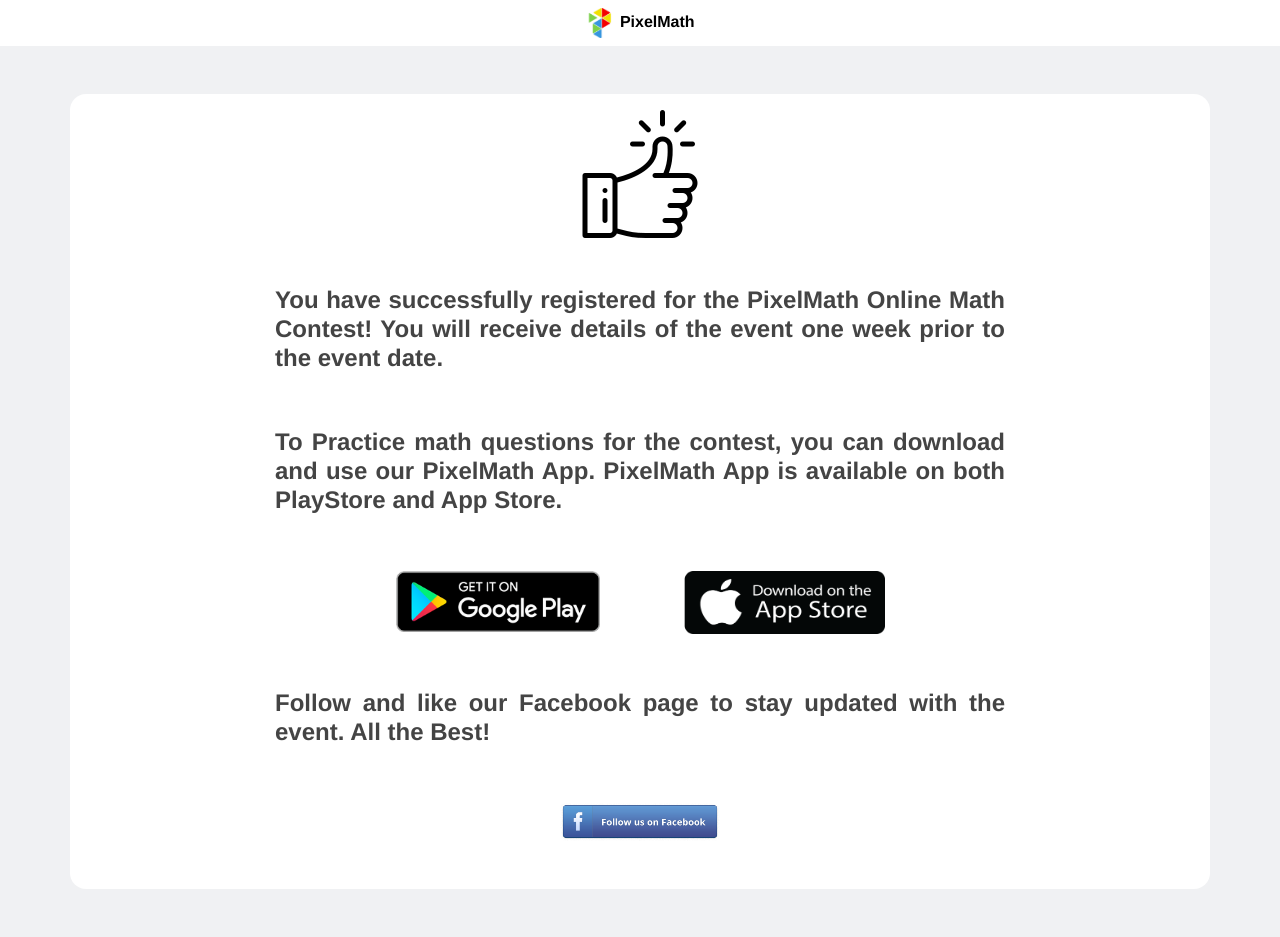
After one commit to pixelmath/website, a Flask app: page /confirmation in a window 1280 px wide. The commit adds this page. Run offline with Flask 2, Linux system fonts and the light colour scheme; parts of the project's set-up code (start-up, migrations or seed data) failed here and were passed over; some libraries are stand-ins or nearby versions.

Commit message:
confirmation page added

```diff
--- /dev/null
+++ b/app/templates/confirmation.html
@@ -0,0 +1,58 @@
+{% extends "contest_main.jinja" %}
+{% block page %}
+
+<style>
+  #white_container {
+    background: #fff;
+    border-radius: 1em;
+  }
+  @media (max-width: 480px) {
+    .app-store-container {
+        margin-top: 1em;
+    }
+  }
+</style>
+
+<div class="container text-center" id="white_container">
+  <div class="row mt-5">
+    <div class="col-sm-12 col-md-12 col-lg-12 mt-3">
+      <img src="/static/images/like.png" />
+    </div>
+  </div>
+  <div class="row mt-5">
+    <div class="col-sm-12 col-md-12 col-lg-8 offset-lg-2 text-justify">
+      <h4>You have successfully registered for the PixelMath Online Math Contest! You will receive details of the event one week prior to the event date.</h4>
+    </div>
+  </div>
+  <div class="row mt-5">
+    <div class="col-sm-12 col-md-12 col-lg-8 offset-lg-2 text-justify">
+      <h4>To Practice math questions for the contest, you can download and use our PixelMath App. PixelMath App is available on both PlayStore and App Store.</h4>
+    </div>
+  </div>
+  <div class="row mt-5">
+    <div class="col-sm-12 col-md-6 col-lg-3 offset-lg-3 text-right-lg">
+      <a id="play-store-badge" href="https://play.google.com/store/apps/details?id=com.rvjeet.pixelmath&hl=en" role="button">
+        <img width="80%" src="static/images/google-play-badge.png">
+      </a>
+    </div>
+    <div class="col-sm-12 col-md-6 col-lg-3 text-left-lg app-store-container">
+      <a id="app-store-badge" href="https://apps.apple.com/in/app/pixelmath/id1507433163" role="button">
+        <img width="80%" height="90%" src="static/images/app-store-badge.png">
+      </a>
+    </div>
+  </div>
+  <div class="row mt-5">
+    <div class="col-sm-12 col-md-12 col-lg-8 offset-lg-2 text-justify">
+      <h4>Follow and like our Facebook page to stay updated with the event. All the Best!</h4>
+    </div>
+  </div>
+  <div class="row mb-5 mt-5">
+    <div class="col-sm-12 col-md-12 col-lg-2 offset-lg-5 text-center mb-5">
+      <a href="https://www.facebook.com/PixelmathOfficial/" target="blank">
+        <img width="100%" src="static/images/follow_on_fb.png">
+      </a>
+    </div>
+  </div>
+</div>
+
+{% endblock %}
--- /dev/null
+++ b/app/templates/contest_main.jinja
@@ -0,0 +1,76 @@
+<!DOCTYPE html>
+<html lang="en">
+  <head>
+      <!-- Global site tag (gtag.js) - Google Analytics -->
+      <script async src="https://www.googletagmanager.com/gtag/js?id=UA-164473585-1"></script>
+      <script>
+          window.dataLayer = window.dataLayer || [];
+          function gtag(){dataLayer.push(arguments);}
+          gtag('js', new Date());
+
+          gtag('config', 'UA-164473585-1');
+      </script>
+      <meta charset="utf-8">
+      <title>PixelMath</title>
+      <meta content="width=device-width, initial-scale=1.0" name="viewport">
+      <meta content="" name="keywords">
+      <meta content="" name="description">
+
+      <link href="static/images/logo.png" rel="icon">
+
+      <link href="https://fonts.googleapis.com/css2?family=Roboto&display=swap" rel="stylesheet">
+      <link href="https://use.fontawesome.com/releases/v5.8.2/css/all.css" rel="stylesheet">
+
+      <link rel="stylesheet" href="{{url_for('static', filename='animate.css')}}">
+      <link rel="stylesheet" href="https://maxcdn.bootstrapcdn.com/bootstrap/4.4.1/css/bootstrap.min.css">
+
+      <!-- Sweet Alert -->
+      <script src="https://cdnjs.cloudflare.com/ajax/libs/limonte-sweetalert2/8.11.8/sweetalert2.min.js"></script>
+      <link rel="stylesheet" href="https://cdnjs.cloudflare.com/ajax/libs/limonte-sweetalert2/8.11.8/sweetalert2.min.css">
+      <!-- jquery CDN -->
+      <script src='https://cdnjs.cloudflare.com/ajax/libs/jquery/3.2.1/jquery.min.js'></script>
+
+      <!-- Main Stylesheet File -->
+      <link href="{{url_for('static', filename='style.css')}}" rel="stylesheet">
+
+      <style>
+        html,body {
+          width: 100%;
+          min-height: 100%;
+          margin: 0px;
+          padding: 0px;
+          overflow-x: hidden;
+          background-color: #f0f1f3;
+          font-family: 'Roboto', sans-serif;
+        }
+        a {
+          text-decoration: none;
+          color: black;
+        }
+      </style>
+  </head>
+  <body>
+    <div class="wow zoomIn">
+      <div class="row">
+        <div class="col-sm-12 col-md-12 col-lg-12 text-center bg-white pt-2 pb-2">
+          <a href="/">
+            <img src="static/images/logo.png" width="30em" height="auto"/>
+            <span style="font-size: 1em;"><b>PixelMath</b></span>
+          </a>
+        </div>
+      </div>
+      {% block page %}{% endblock %}
+    </div>
+    <script src="{{url_for('static', filename='wow.js')}}"></script>
+    <script>
+        new WOW().init();
+    </script>
+    <script src="{{url_for('static', filename='jquery.samask-masker.js')}}"></script>
+    <script>
+        $(function() {
+            $.samaskHtml();
+            $('.mobile').samask("00000000000000");
+        });
+    </script>
+  </body>
+</html>
--- a/app/views/main.py
+++ b/app/views/main.py
@@ -20,3 +20,7 @@ def scanner():
 @main.route("/contest")
 def contest():
     return render_template("/contest.html")
+
+@main.route("/confirmation")
+def confirmation():
+    return render_template("/confirmation.html")
```
Also changed, not shown: app/templates/contest.html (+16 -79 lines), app/static/images/app-store-badge.png, app/static/images/follow_on_fb.png (added), app/static/images/like.png (added).
